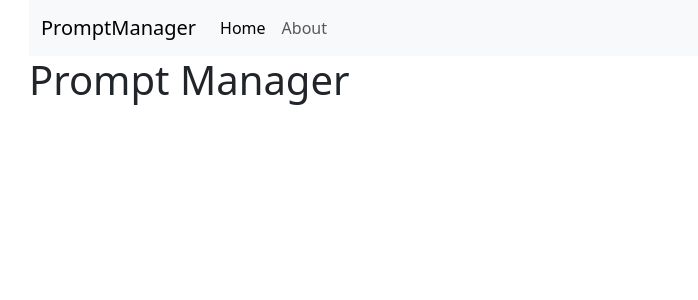
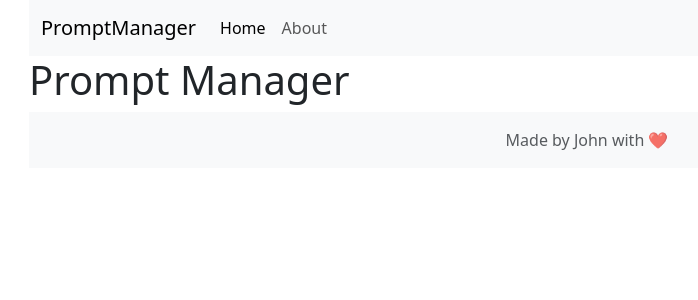
Before and after one commit to john-guerra/prompt-storer-vite, a React (Vite) app: page / in a window 1280 px wide. Shown: the top 300 px of the page, without its empty margins (53-751 px from the left). Built offline with nearby package versions, Linux system fonts and the light colour scheme.

Commit message:
Adding a footer

```diff
--- a/src/fragments/NavBar.jsx
+++ b/src/fragments/NavBar.jsx
@@ -28,7 +28,7 @@ class NavBar extends React.Component {
                 </Link>
               </li>
               <li className="nav-item">
-                <Link className="nav-link" to="/about">
+                <Link className="nav-link" to="/about?id=1">
                   About
                 </Link>
               </li>
--- a/src/pages/AboutPage.jsx
+++ b/src/pages/AboutPage.jsx
@@ -3,12 +3,16 @@ import BaseTemplate from "../templates/BaseTemplate";
 
 import "./App.css";
 
-class IndexPage extends Component {
+class AboutPage extends Component {
   render() {
+    const urlParams = new URLSearchParams(new URL(window.location.href).search);
+    const id = urlParams.get("id");
+
+    console.log("Render AboutPage", this.props);
     return (
       <div className="App">
         <BaseTemplate>
-          <h1>About</h1>
+          <h1>About {id}</h1>
           <div>
             Lorem ipsum dolor sit amet consectetur adipisicing elit. Esse alias
             suscipit aliquid? Rerum eos quibusdam earum consequatur odit. Velit
@@ -21,4 +25,4 @@ class IndexPage extends Component {
   }
 }
 
-export default IndexPage;
+export default AboutPage;
--- a/src/templates/BaseTemplate.jsx
+++ b/src/templates/BaseTemplate.jsx
@@ -9,6 +9,11 @@ class BaseTemplate extends Component {
       <div className="PromptManager">
         <NavBar />
         {this.props.children}
+        <footer className="bg-body-tertiary text-center p-3">
+          <div className="container">
+            <span className="text-muted">Made by John with ❤️</span>
+          </div>
+        </footer>
       </div>
     );
   }
```
